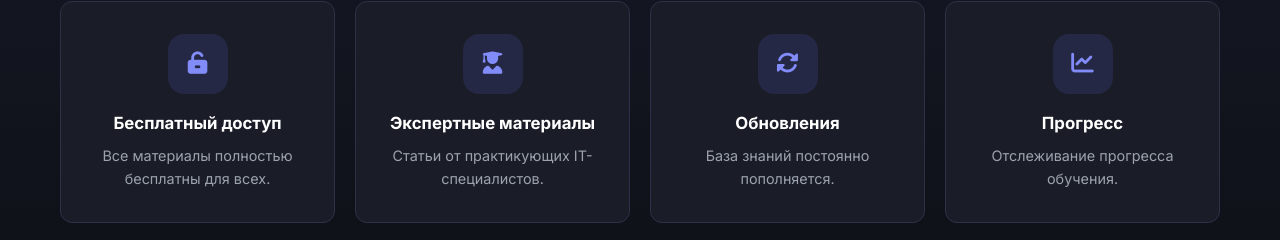
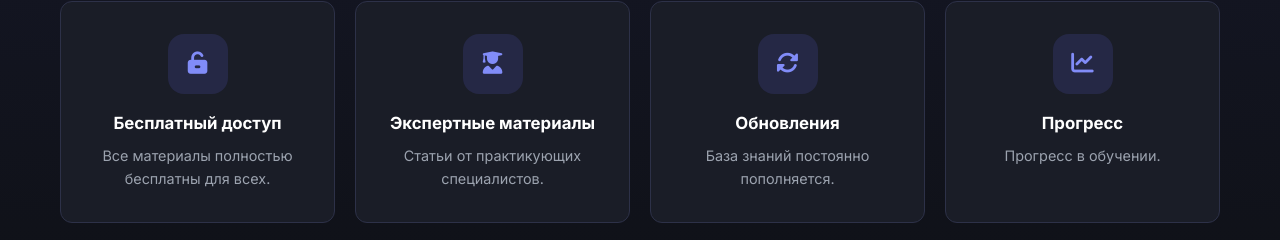
Before and after one commit to nefr2006/infotech, a website: page index.html in a window 1280 px wide. Shown: the part 1763-2003 px from the top of the page. Drawn offline with Linux system fonts and the light colour scheme; no server answers.

Commit message:
Update index.html

```diff
--- a/index.html
+++ b/index.html
@@ -60,9 +60,9 @@
           <div class="section-header"><h2 class="section-title">Почему выбирают нас</h2><p class="section-subtitle">Преимущества платформы</p></div>
           <div class="features-grid">
             <div class="feature-card"><div class="feature-icon"><i class="fas fa-unlock-alt"></i></div><h3>Бесплатный доступ</h3><p>Все материалы полностью бесплатны для всех.</p></div>
-            <div class="feature-card"><div class="feature-icon"><i class="fas fa-user-graduate"></i></div><h3>Экспертные материалы</h3><p>Статьи от практикующих IT-специалистов.</p></div>
+            <div class="feature-card"><div class="feature-icon"><i class="fas fa-user-graduate"></i></div><h3>Экспертные материалы</h3><p>Статьи от практикующих специалистов.</p></div>
             <div class="feature-card"><div class="feature-icon"><i class="fas fa-sync-alt"></i></div><h3>Обновления</h3><p>База знаний постоянно пополняется.</p></div>
-            <div class="feature-card"><div class="feature-icon"><i class="fas fa-chart-line"></i></div><h3>Прогресс</h3><p>Отслеживание прогресса обучения.</p></div>
+            <div class="feature-card"><div class="feature-icon"><i class="fas fa-chart-line"></i></div><h3>Прогресс</h3><p>Прогресс в обучении.</p></div>
           </div>
         </div>
       </section>
```
